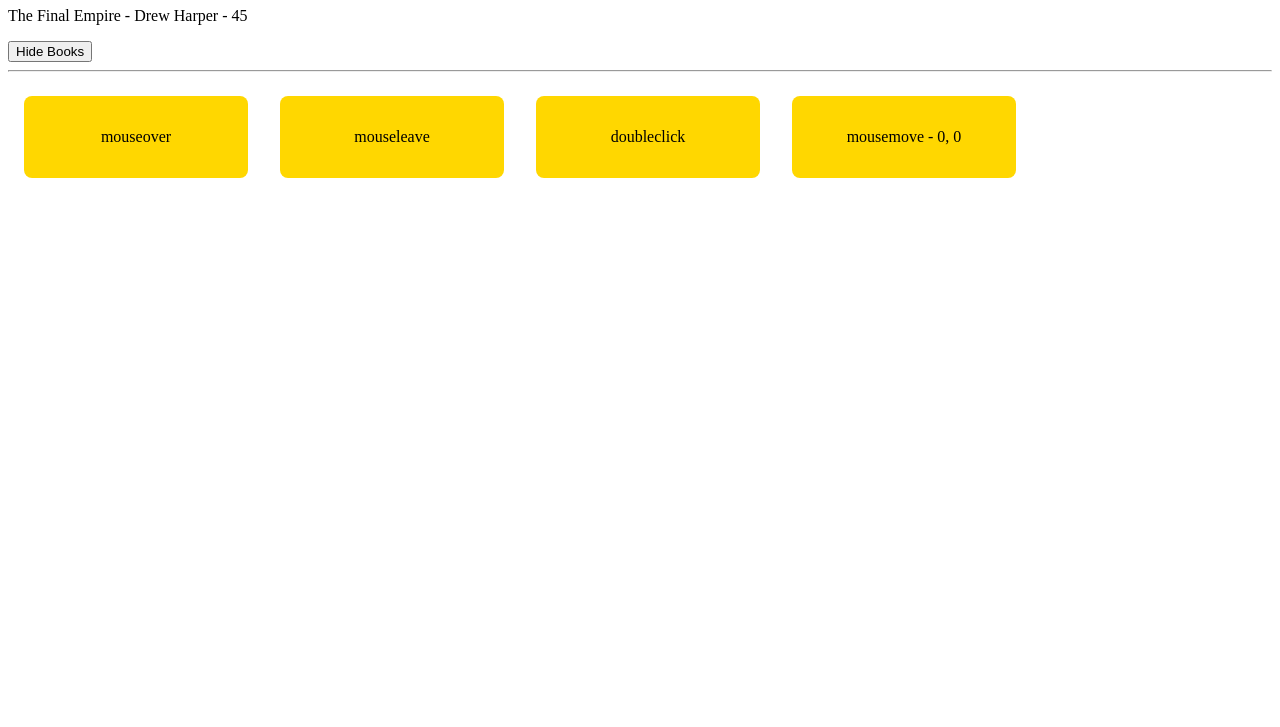
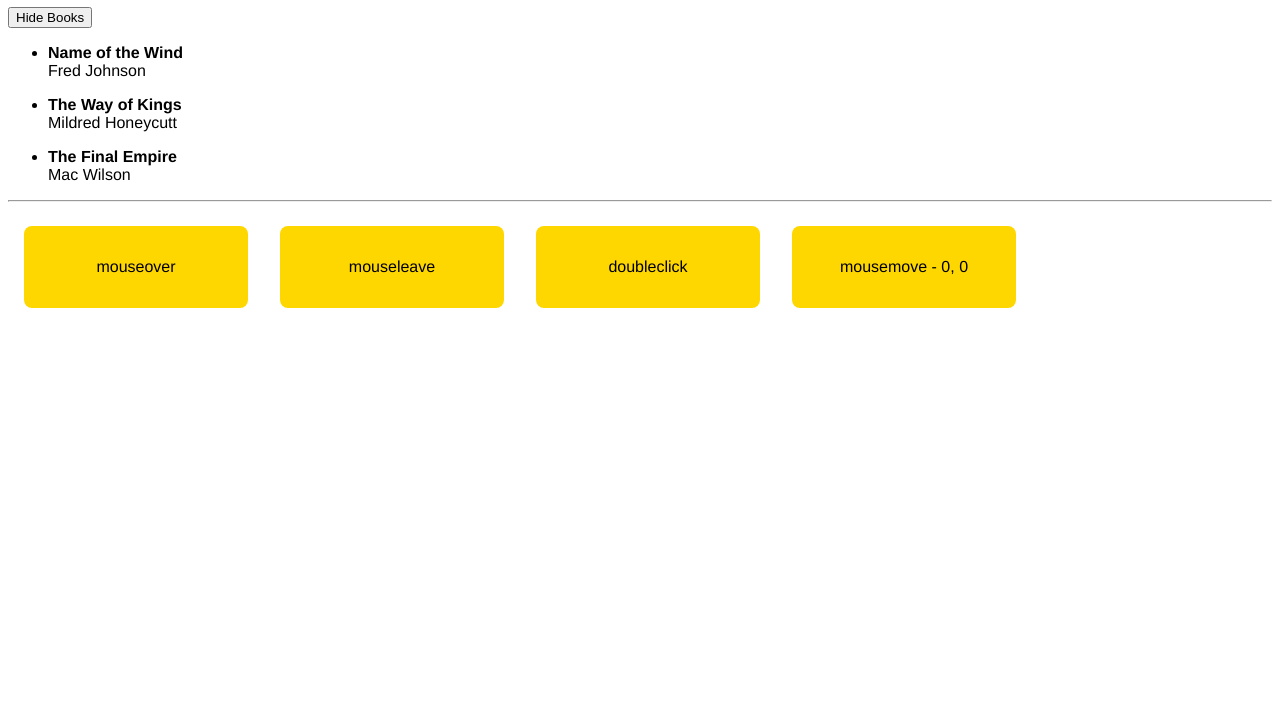
Before and after one commit to midlantica/sandbox, a plain HTML site: page index.html in a window 1280 px wide. Shown: the part 73-800 px from the top of the page. Drawn offline with nearby package versions, Linux system fonts and the light colour scheme.

Commit message:
v-iiif v-for mouseovers click

```diff
--- a/app.js
+++ b/app.js
@@ -2,9 +2,11 @@ const app = Vue.createApp({
   data() {
     return {
       showBooks: true,
-      title: 'The Final Empire',
-      author: 'Drew Harper',
-      age: 45,
+      books: [
+        { title: 'Name of the Wind', author: 'Fred Johnson' },
+        { title: 'The Way of Kings', author: 'Mildred Honeycutt' },
+        { title: 'The Final Empire', author: 'Mac Wilson' },
+      ],
       x: 0,
       y: 0,
     };
@@ -27,4 +29,3 @@ const app = Vue.createApp({
 });
 
 app.mount('#app');
-console.log(object);
--- a/index.html
+++ b/index.html
@@ -6,6 +6,9 @@
   <title>Vue Sandbox</title>
   <script src="https://unpkg.com/vue@3.0.2"></script>
   <style>
+    body {
+      font-family: Helvetica;
+    }
     .box {
       padding: 2rem;
       width: 10rem;
@@ -20,25 +23,37 @@
       background: darkgoldenrod;
       color: white;
     }
+
+    ul li {
+      margin-bottom: 1rem;
+    }
+
+    ul li h4,
+    ul li p {
+      margin-top: 0;
+      margin-bottom: 0;
+    }
   </style>
 </head>
 <body>
-
   <h1>Vue Sandbox</h1>
-
   <div id="app">
-
-    <div v-if="showBooks">
-      <p>{{title}} - {{author}} - {{age}}</p>
-    </div>
 
     <button @click="toggleShowBooks">
       <span v-if='showBooks'>Hide Books</span>
       <span v-else>Show Books</span>
     </button>
 
+    <div v-if="showBooks">
+      <ul>
+        <li v-for="book in books">
+          <h4>{{ book.title }}</h4>
+          <p>{{ book.author }}</p>
+        </li>
+      </ul>
+    </div>
+
     <hr>
-
     <!-- mouse events -->
     <div class="box" @mouseover="handleEvent($event, 5)">mouseover</div>
     <div class="box" @mouseleave="handleEvent">mouseleave</div>
```
